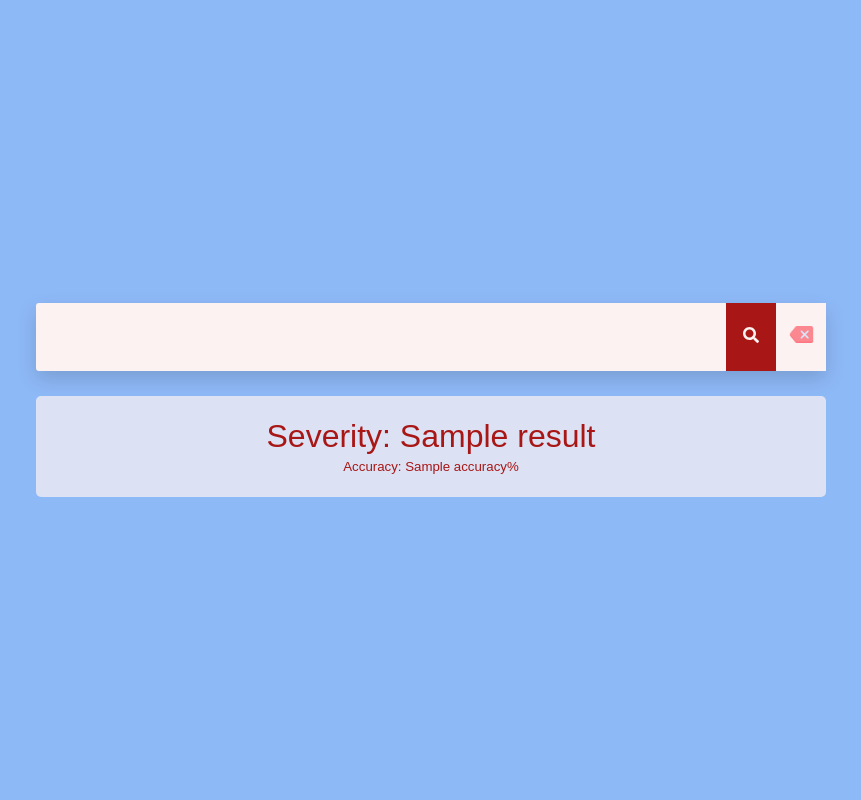
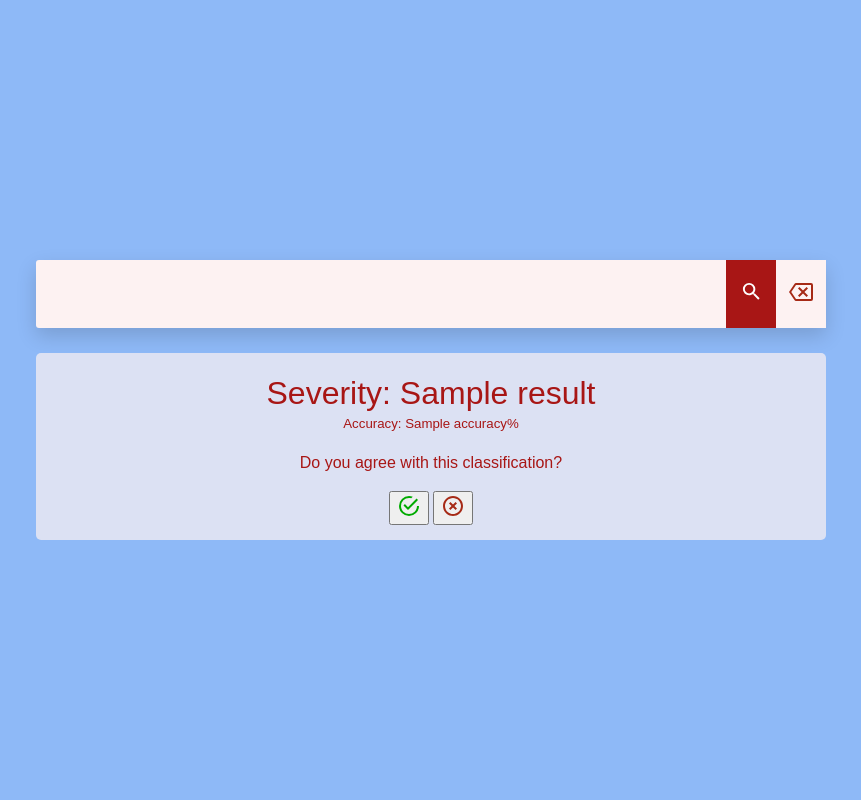
Before and after one commit to mateusragazzi/Issue-Severity, a Python web app: template templates/search/index.jinja2 in a window 1280 px wide. Shown: the whole page, without its empty margins (209-1070 px from the left). Run offline with Jinja, Linux system fonts and the light colour scheme; the template is opened without the code that fills it: most values are stand-ins (such as "Sample title", 1, 10 or a date in 2020); form fields are guessed from the names that the template uses.

Commit message:
ajustar layout e finalizar funcoes

```diff
--- a/static/scripts.js
+++ b/static/scripts.js
@@ -1,10 +1,36 @@
 function sendSearch() {
+  let issue = jQuery("#search").val();
+  let severity = jQuery(".result h1").text().split(": ")[1];
+  window.localStorage.setItem("persistFeedback", JSON.stringify({ feedback: null, issue, severity, severityChoosed: null }));
+
   jQuery('#searchFormBtn').click();
 }
 
 function clearSearch() {
   jQuery("#search").val("")
   jQuery(".result").hide(200)
+}
+
+function sendFeedback(userFeedback) {
+  let feedback = JSON.parse(window.localStorage.getItem("persistFeedback"));
+  feedback.feedback = userFeedback;
+
+  window.localStorage.setItem("persistFeedback", JSON.stringify(feedback));
+
+  if (userFeedback)
+    persistFeedback(feedback);
+  else
+    askForSuggestion();
+}
+
+function persistFeedback(feedback) {
+  console.log(feedback);
+  window.localStorage.clear("persistFeedback");
+}
+
+function askForSuggestion() {
+  jQuery(".agree-or-not").hide(300)
+  jQuery(".suggestion").show(500)
 }
 
 window.addEventListener('load', () => {
--- a/static/styles.css
+++ b/static/styles.css
@@ -172,8 +172,18 @@ h1 {
   background: var(--primaryColor);
 }
 
-.s003 form .inner-form .input-field.third-wrap .btn-search svg {
-  width: 16px
+.s003 form .inner-form .input-field.third-wrap .btn-search img {
+  width: 23px;
+  filter: invert(100%) sepia(99%) saturate(2%) hue-rotate(171deg) brightness(107%) contrast(100%);
+}
+
+.s003 form .inner-form .input-field.third-wrap .btn-clear img,
+.btn-no {
+  filter: invert(17%) sepia(35%) saturate(5430%) hue-rotate(353deg) brightness(103%) contrast(92%);
+}
+
+.btn-yes {
+  filter: invert(44%) sepia(55%) saturate(2540%) hue-rotate(89deg) brightness(92%) contrast(109%);
 }
 
 .s003 form .inner-form .input-field.third-wrap .btn-search:hover {
@@ -241,3 +251,15 @@ h1 {
 .btn-clear {
   background: var(--secondaryColor);
 }
+
+.agree-or-not,
+.suggestion {
+  margin: 15px 0;
+}
+
+.suggestion-chooser {
+  margin: 10px 0 5px;
+  width: 25%;
+  padding: 7px 5px 4px;
+  border: 1px solid var(--primaryColor);
+}
--- a/templates/search/index.jinja2
+++ b/templates/search/index.jinja2
@@ -15,12 +15,10 @@
 
         <div class="input-field third-wrap">
           <button class="btn btn-search" type="button" onclick="sendSearch()">
-            <svg class="svg-inline--fa fa-search fa-w-16" aria-hidden="true" data-prefix="fas" data-icon="search" role="img" xmlns="http://www.w3.org/2000/svg" viewBox="0 0 512 512">
-              <path fill="currentColor" d="M505 442.7L405.3 343c-4.5-4.5-10.6-7-17-7H372c27.6-35.3 44-79.7 44-128C416 93.1 322.9 0 208 0S0 93.1 0 208s93.1 208 208 208c48.3 0 92.7-16.4 128-44v16.3c0 6.4 2.5 12.5 7 17l99.7 99.7c9.4 9.4 24.6 9.4 33.9 0l28.3-28.3c9.4-9.4 9.4-24.6.1-34zM208 336c-70.7 0-128-57.2-128-128 0-70.7 57.2-128 128-128 70.7 0 128 57.2 128 128 0 70.7-57.2 128-128 128z"></path>
-            </svg>
+            <img src="/static/search.svg" />
           </button>
           <button class="btn btn-clear" type="button" onclick="clearSearch()">
-            <img src="static/erase.png" width="25px" />
+            <img src="/static/erase.svg" />
           </button>
           <input id="searchFormBtn" type="submit" style="display: none;" />
         </div>
@@ -32,6 +30,32 @@
     <div class="result">
       <h1>Severity: {{ result.result }}</h1>
       <h5>Accuracy: {{ result.accuracy }}%</h5>
+      <form>
+        <div class="agree-or-not">
+          <legend>Do you agree with this classification?</legend>
+          <br>
+          <button class="btn" type="button" onclick="sendFeedback(true)">
+            <img class="btn-yes" src="/static/yes.svg" />
+          </button>
+          <button class="btn" type="button" onclick="sendFeedback(false)">
+            <img class="btn-no" src="/static/no.svg" />
+          </button>
+        </div>
+        <div class="suggestion" style="display: none;">
+          <legend>What is your suggestion?</legend>
+          <select class="suggestion-chooser">
+            <option value="blocker">Blocker</option>
+            <option value="critical">Critical</option>
+            <option value="enhancement">Enhancement</option>
+            <option value="major">Major</option>
+            <option value="minor">Minor</option>
+            <option value="normal">Normal</option>
+          </select>
+          <button class="btn" type="button" onclick="sendFeedback(false)">
+            <img class="btn-yes" src="/static/send.svg" />
+          </button>
+        </div>
+      </form>
     </div>
   {% endif %}
 
```
Also changed, not shown: static/erase.png (deleted), static/erase.svg (added), static/no.svg (added), static/search.svg (added), static/send.svg (added), static/yes.svg (added).
